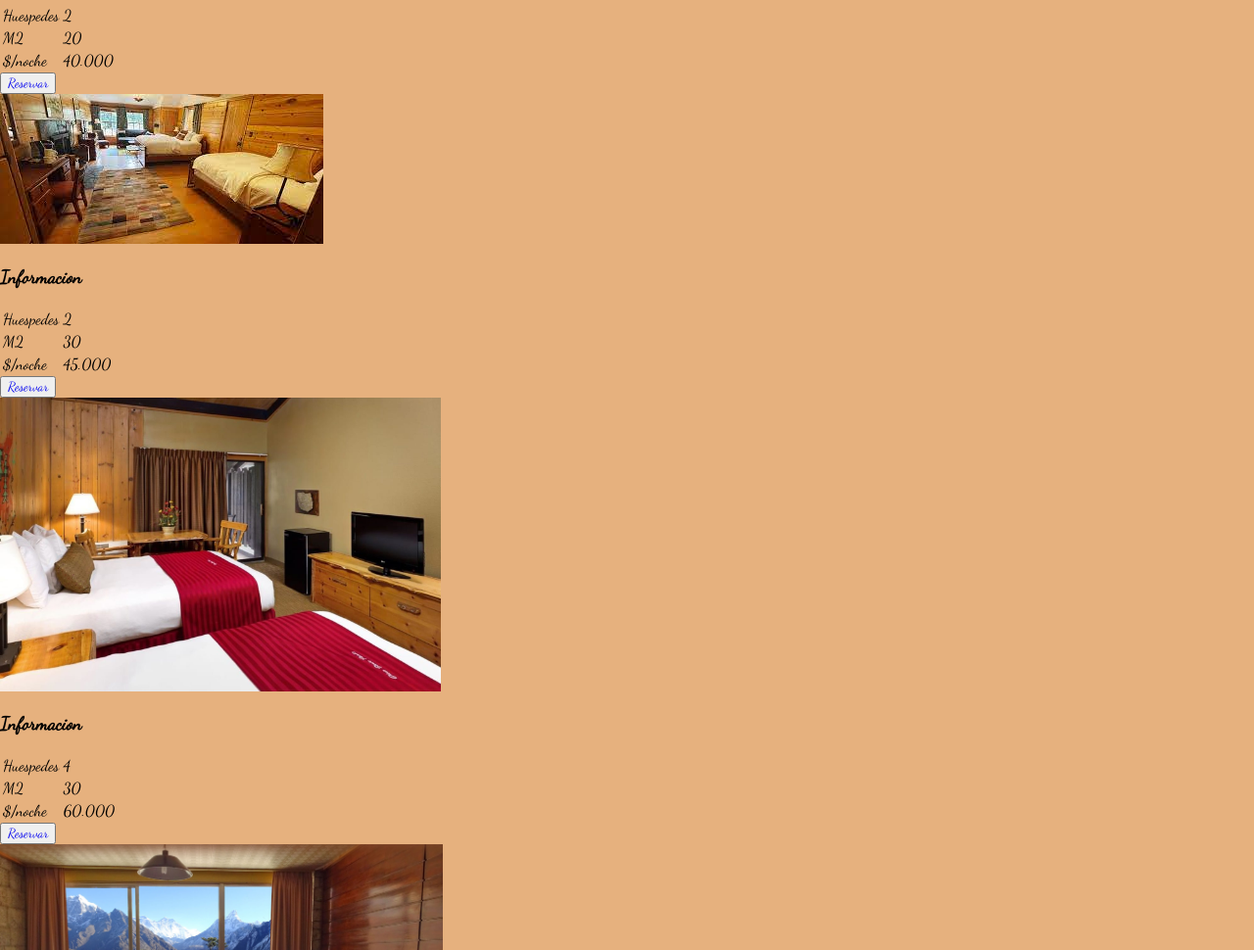
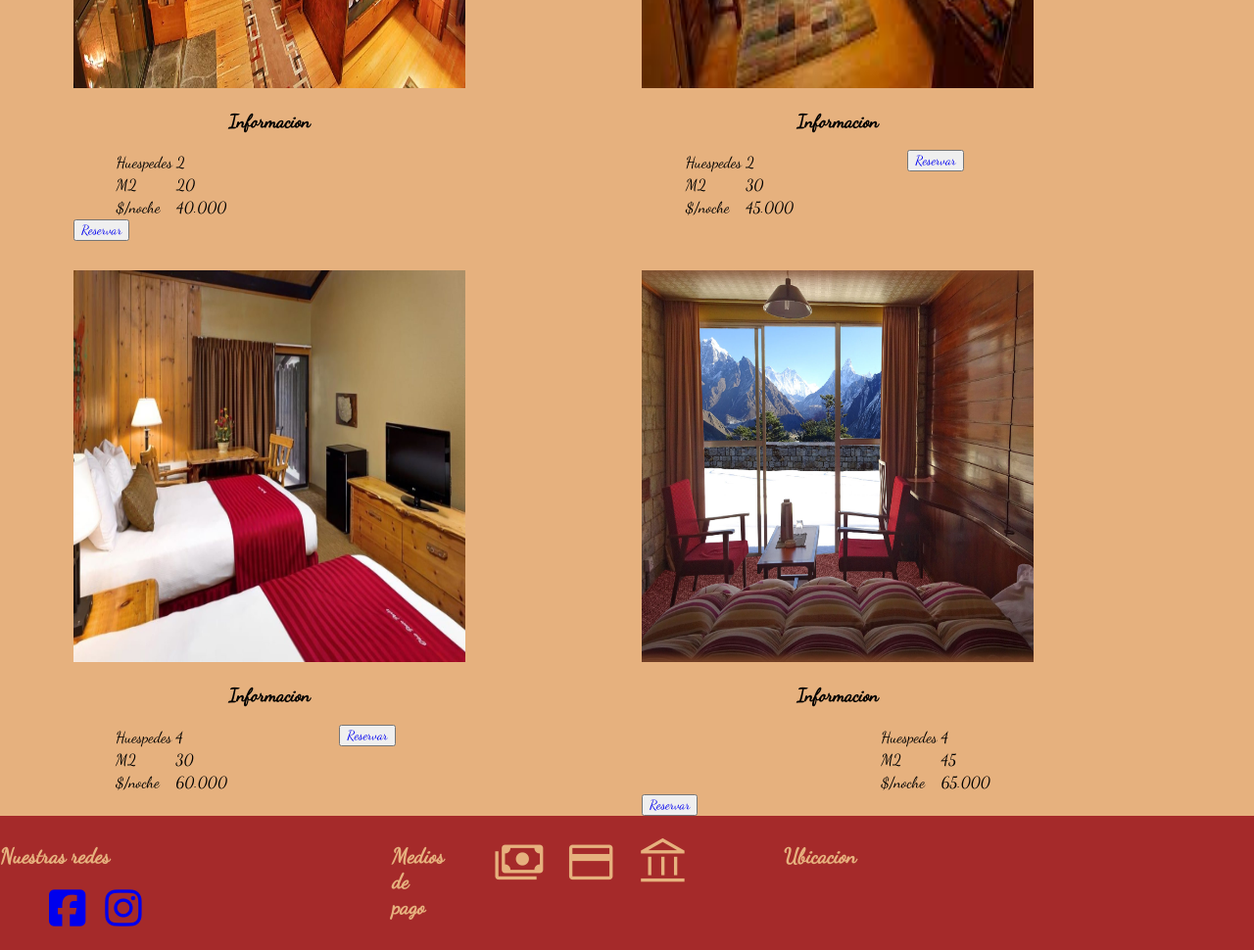
Before and after one commit to juanligorria/Curso-Web, a plain HTML site: page integrador/habitaciones.html in a window 1280 px wide. Shown: the part 391-1361 px from the top of the page at 98% size. Drawn offline with nearby package versions, Linux system fonts and the light colour scheme; grey boxes are pictures that could not be loaded; a web font is replaced by a local one.

Commit message:
mas cambios

```diff
--- a/integrador/css/style.css
+++ b/integrador/css/style.css
@@ -7,7 +7,10 @@ header {
     top: 0px;
     z-index: 1;
 }
-header a {color:#e6b17e}
+
+header a {
+    color: #e6b17e
+}
 
 
 
@@ -21,7 +24,10 @@ body {
     background-color: #E6B17E;
     margin: 0;
 }
-.btn {color: #551e19;}
+
+.btn {
+    color: #551e19;
+}
 
 * {
     /* color: #E6B17E; */
@@ -82,25 +88,48 @@ footer {
     margin-left: 10px;
     margin-right: 10px;
 }
-#pago1 {font-size: 40pt;}
-#pago2  {font-size: 40pt;}
-#pago3 {font-size: 40pt;}
+
+#pago1 {
+    font-size: 40pt;
+}
+
+#pago2 {
+    font-size: 40pt;
+}
+
+#pago3 {
+    font-size: 40pt;
+}
 
 .material-symbols-outlined {
     font-variation-settings:
         'FILL' 0,
         'wght' 400,
         'GRAD' 0,
-        'opsz' 48; font-size: 18pt;
+        'opsz' 48;
+    font-size: 18pt;
 }
-.copy {display: flex;
-flex-direction: row;}
-.chat {display: flex;
-flex-direction: row;}
-.redes ul {display: flex;
-flex-direction: row;
-list-style: none;}
-.redes ul li {margin-left: 10px; margin-right: 10px;}
+
+.copy {
+    display: flex;
+    flex-direction: row;
+}
+
+.chat {
+    display: flex;
+    flex-direction: row;
+}
+
+.redes ul {
+    display: flex;
+    flex-direction: row;
+    list-style: none;
+}
+
+.redes ul li {
+    margin-left: 10px;
+    margin-right: 10px;
+}
 
 /* pagina de reservas */
 
@@ -124,16 +153,42 @@ h2 {
 
 .datos_reserva {
     display: grid;
-grid-template-columns: 1fr 1fr 1fr 1fr;
-grid-template-rows: 1fr 1fr;
-justify-items: center;
-gap: 25px;}
+    grid-template-columns: 1fr 1fr 1fr 1fr;
+    grid-template-rows: 1fr 1fr;
+    justify-items: center;
+    gap: 25px;
+}
 
-.pago {display: grid;
-grid-template-columns: 1fr 1fr 1fr 1fr;
-justify-items: center;}
+.pago {
+    display: grid;
+    grid-template-columns: 1fr 1fr 1fr 1fr;
+    justify-items: center;
+}
 
-.mensaje {display: grid;
-justify-items: center;}
+.mensaje {
+    display: grid;
+    justify-items: center;
+}
 
-/* pagina de las habitaciones posicionamiento y algo de estilo*/
+/* pagina de las habitaciones. Posicionamiento y algo de estilo*/
+
+.caja_habitaciones {
+
+    display: grid;
+    grid-template-columns: 50% 50%;
+    grid-template-rows: 1fr 1fr;
+    justify-items: center;
+    gap: 20px;
+    /* border-style: solid; border-color: #551E19;
+    border-width: 3px; */
+    width: 1100px;
+    gap: 30px;
+    /* margin: 30px;
+    padding: 10px; */
+
+}
+
+.table {display: grid; grid-template-columns: 1fr 1fr; justify-items: center;}
+h3 {text-align: center;}
+
+/* .habitacion {height: 500px;} */
--- a/integrador/habitaciones.html
+++ b/integrador/habitaciones.html
@@ -11,7 +11,8 @@
     <meta name="keywords" content="hotel, estadia, sur, relax, servicios especiales, paquetes ">
     <meta name="Author" content="Juan Ligorria">
     <script src="https://kit.fontawesome.com/9d6f5c9f93.js" crossorigin="anonymous"></script>
-    <link rel="stylesheet" href="https://fonts.googleapis.com/css2?family=Material+Symbols+Outlined:opsz,wght,FILL,GRAD@20..48,100..700,0..1,-50..200" />
+    <link rel="stylesheet"
+        href="https://fonts.googleapis.com/css2?family=Material+Symbols+Outlined:opsz,wght,FILL,GRAD@20..48,100..700,0..1,-50..200" />
     <link rel="stylesheet" href="../integrador/css/style.css">
     <link rel="preconnect" href="https://fonts.googleapis.com">
     <link rel="preconnect" href="https://fonts.gstatic.com" crossorigin>
@@ -19,8 +20,8 @@
         rel="stylesheet">
 </head>
 
-<body style="background-color: 945550;">
-    <header class="head">
+<body>
+    <header class="head" ;">
         <a href="index.html" class="nav"><img src="../integrador/img/logo 2.png" style="width: 250px;"
                 alt="Logo del hotel"></a>
 
@@ -49,13 +50,15 @@
                 </li>
             </ul>
         </nav>
-        </div>
+
     </header>
     <h1>Habitaciones</h1>
-    <section id="habitacion1">
-        <img src="./img/hab 1.jpg" height="250px" alt="Foto de habitacion">
+    <section class="caja_habitaciones">
+
+        <div class="habitacion">
+            <img src="./img/hab 1.jpg" height="400px" width="400px" alt="Foto de habitacion">
             <h3>Informacion</h3>
-        <div>
+            <div class="table">
                 <table>
                     <thead></thead>
                     <tbody>
@@ -77,14 +80,14 @@
             <div>
                 <button><a href="reservas.html">Reservar</a></button>
             </div>
-    </section>
+        </div>
 
 
 
-    <section id="habitacion2">
-        <img src="./img/hab 2.jpeg" alt="Foto habitacion2">
+        <div class="habitacion">
+            <img src="./img/hab 2.jpeg" height="400px" width="400px" alt="Foto habitacion2">
             <h3>Informacion</h3>
-        <div>
+            <div class="table">
                 <table>
                     <thead></thead>
                     <tbody>
@@ -107,14 +110,14 @@
                 </div>
             </div>
 
-    </section>
+        </div>
 
 
 
-    <section id="habitacion3">
-        <img src="./img/habitacion 3.jpg" height="300px" alt="Foto habitacion 3">
+        <div class="habitacion">
+            <img src="./img/habitacion 3.jpg" height="400px" width="400px" alt="Foto habitacion 3">
             <h3>Informacion</h3>
-        <div>
+            <div class="table">
                 <table>
                     <thead></thead>
                     <tbody>
@@ -136,13 +139,14 @@
                     <button><a href="reservas.html">Reservar</a></button>
                 </div>
             </div>
+        </div>
 
-    </section>
-
-    <section id="habitacion4">
-        <img src="./img/Hab 4.jpg" height="300px" alt="Foto habitacion 4">
+            <div class="habitacion">
+                <div>
+                    <img src="./img/Hab 4.jpg" height="400px" width="400px" alt="Foto habitacion 4">
                     <h3>Informacion</h3>
-        <table>
+                </div>
+                <table class="table">
                     <thead></thead>
                     <tbody>
                         <tr>
@@ -162,6 +166,7 @@
                 <div>
                     <button><a href="reservas.html">Reservar</a></button>
                 </div>
+            </div>
 
     </section>
 
@@ -172,7 +177,8 @@
             <ul>
                 <li><a href="https://es-la.facebook.com/" target="_blank"><i
                             class="fa-brands fa-square-facebook fa-2xl"></i></a></li><br>
-                <li><a href="https://www.instagram.com/"><i class="fa-brands fa-instagram fa-2xl"></i></a></li>
+                <li><a href="https://www.instagram.com/"><i class="fa-brands fa-instagram fa-2xl"></i></a>
+                </li>
             </ul>
         </div>
         <div class="pago">
```
Also changed, not shown: integrador/index.html (+0 -3 lines), integrador/reservas.html (+0 -1 lines), integrador/img/background.jpg (added). Lines whose indentation alone changed are shown as unchanged.
